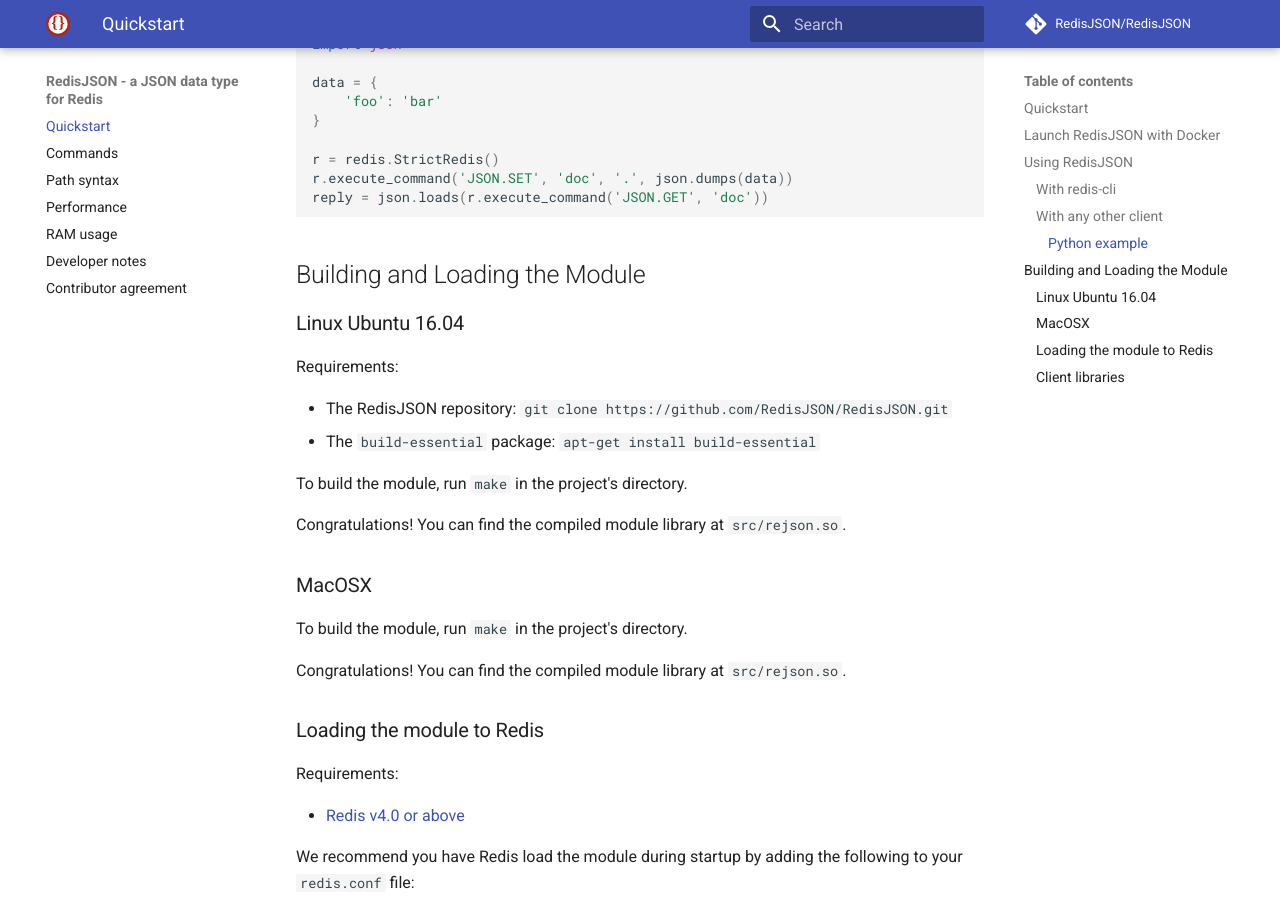
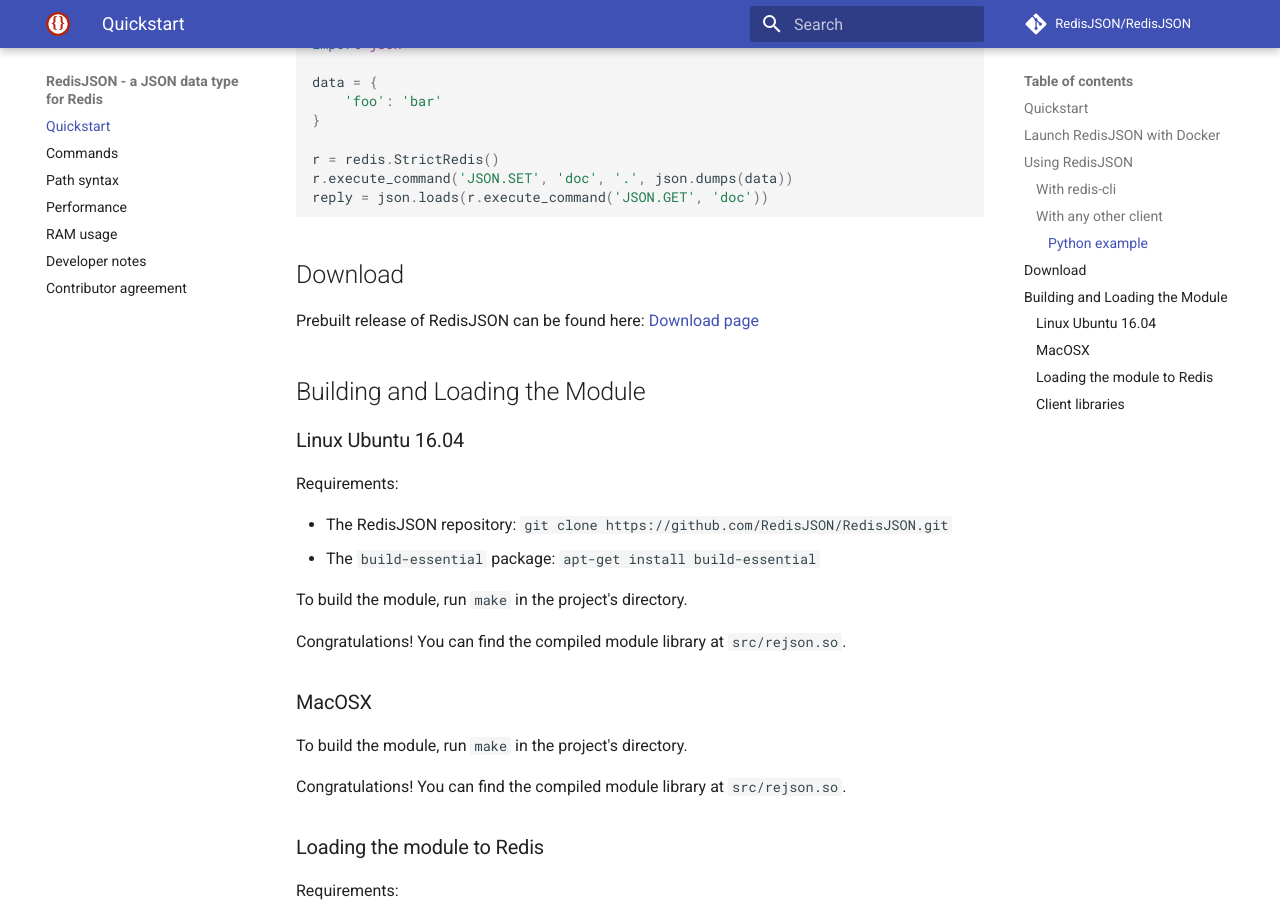
Before and after one commit to RedisJSON/RedisJSON, an MkDocs documentation site: the page built from docs/index.md, in a window 1280 px wide and 900 px high, scrolled down 3616 px. Built offline with MkDocs 1.6.1 and Material for MkDocs 9.7.7, drawn with Linux system fonts in a browser that asks for light colours; comment, search, counter and statistics services are not loaded; old or Windows-style settings are respelled for this version of MkDocs.

Commit message:
Update index.md

````diff
--- a/docs/index.md
+++ b/docs/index.md
@@ -147,6 +147,9 @@
 reply = json.loads(r.execute_command('JSON.GET', 'doc'))
 ```
 
+## Download
+
+Prebuilt release of RedisJSON can be found here: [Download page](https://redislabs.com/redis-enterprise/software/downloads/#downloads)
 
 ## Building and Loading the Module
 
````
